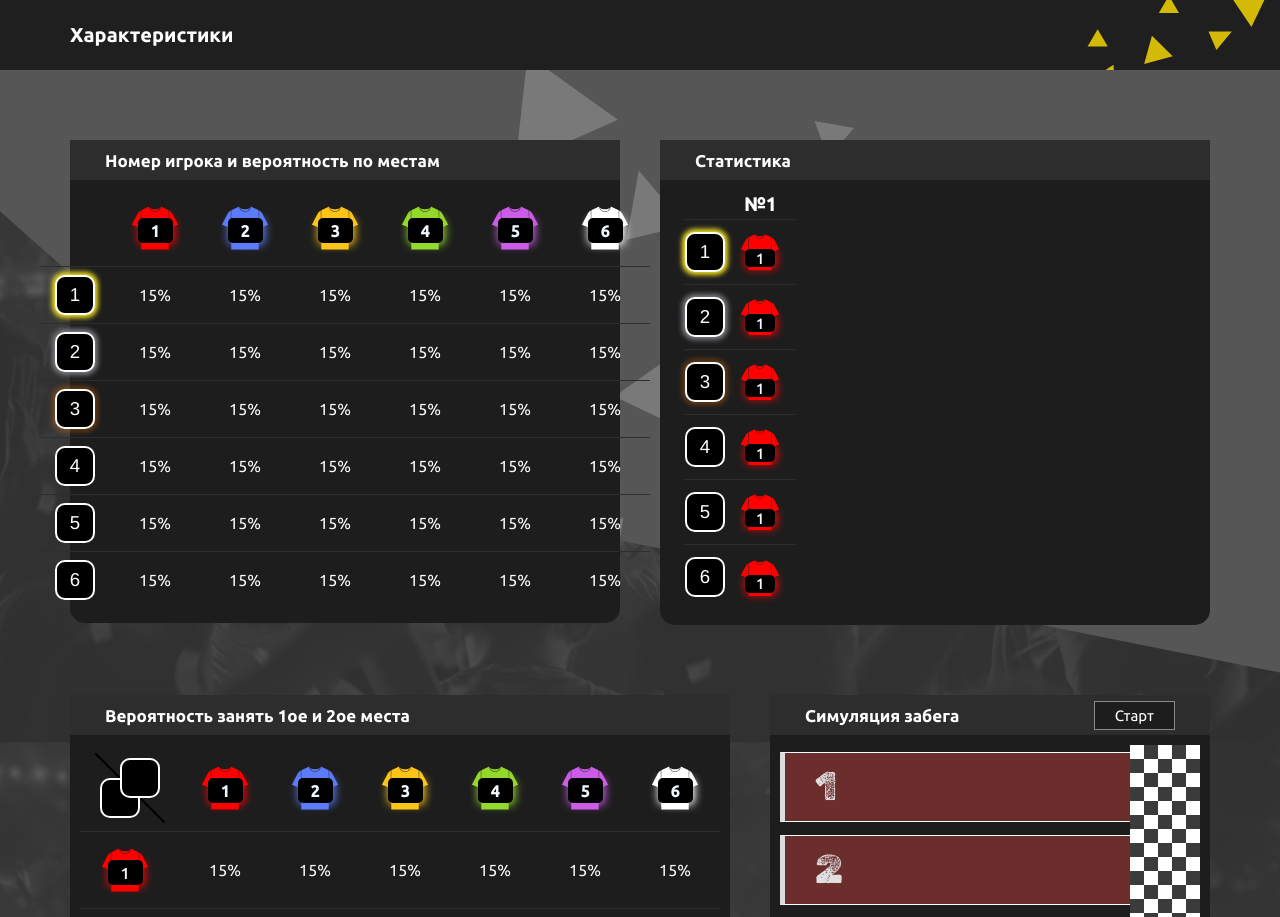
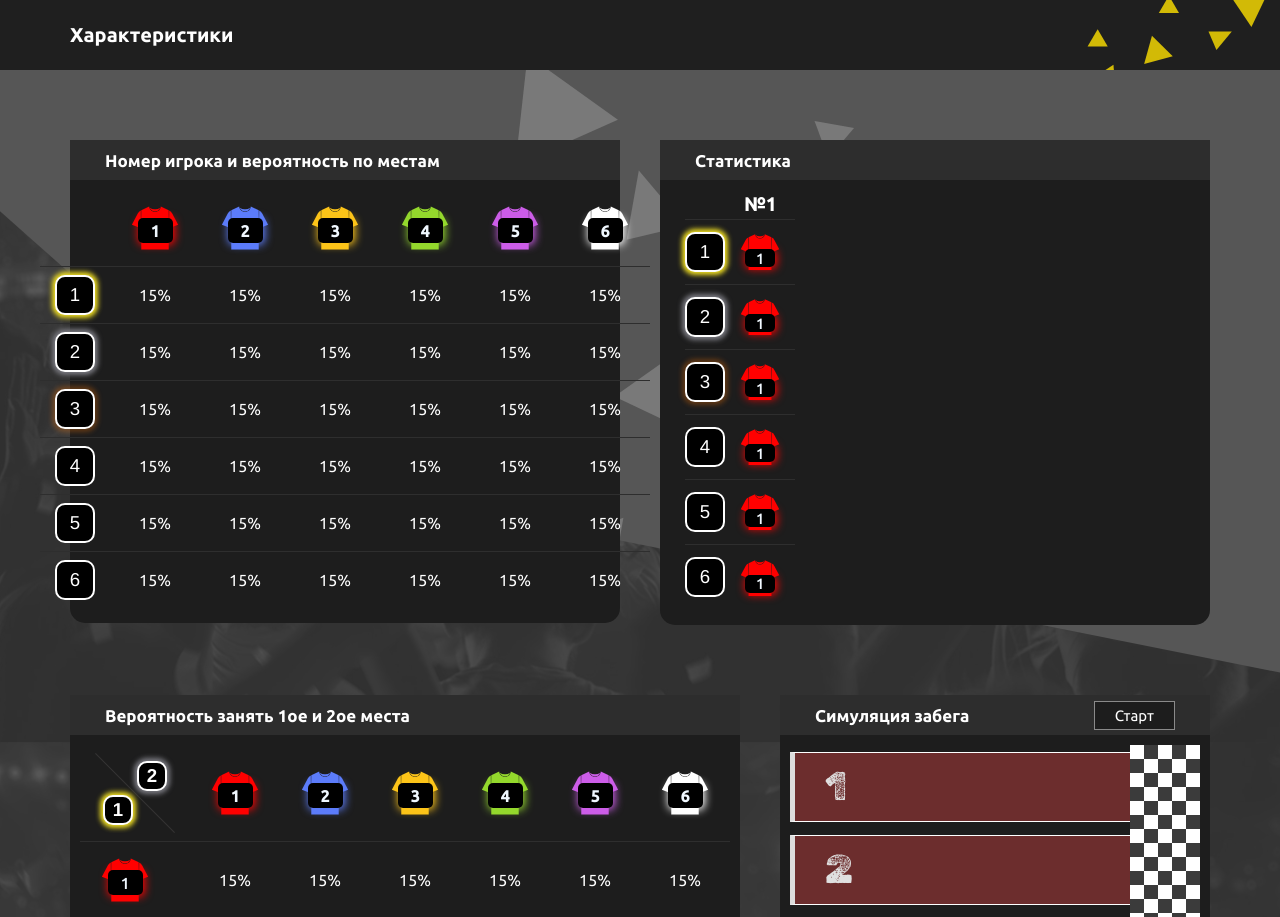
Before and after one commit to ClouRise/FANTASTICHACK2025, a Vue app in the folder frontend/front/: page / in a window 1280 px wide. Shown: the top 917 px of the page. Built offline with nearby package versions, Linux system fonts and the light colour scheme.

Commit message:
updatefront

```diff
--- a/frontend/front/src/components/top12.vue
+++ b/frontend/front/src/components/top12.vue
@@ -2,10 +2,10 @@
     <div class="diagonal-container">
         <div class="diagonal-line"></div>
         <div class="num num-1">
-            <titlerow>1</titlerow>
+            <titlerow style="width: 30px; height: 30px; box-shadow: #EFDE22 0px 0px 5px 3px" num="1"></titlerow>
         </div>
         <div class="num num-2">
-            <titlerow>2</titlerow>
+            <titlerow style="width: 30px; height: 30px; box-shadow: #7A7A81 0px 0px 5px 3px" num="2"></titlerow>
         </div>
     </div>
 </template>
@@ -21,8 +21,8 @@ import titlerow from './titlerow.vue';
 
 <style scoped>
 .diagonal-container {
-  width: 70px;
-  height: 70px;
+  width: 80px;
+  height: 80px;
   position: relative;
   overflow: hidden; /* чтобы линия не выходила за границы */
 }
@@ -30,8 +30,8 @@ import titlerow from './titlerow.vue';
 .diagonal-line {
   position: absolute;
   width: 140%; /* длина линии = диагональ квадрата */
-  height: 2px;
-  background: #000;
+  height: 1px;
+  background: #353434;
   left: -20%;
   top: 50%;
   transform:
@@ -42,19 +42,18 @@ import titlerow from './titlerow.vue';
 
 .num {
   position: absolute;
-  font-size: 12px;
   color: #333;
   z-index: 1; /* чтобы цифры были поверх линии */
 }
 
 .num-1 {
-  left: 5px;
-  bottom: 5px;
+  left: 8px;
+  bottom: 8px;
 }
 
 .num-2 {
-  right: 5px;
-  top: 5px;
+  right: 8px;
+  top: 8px;
 }
 
 </style>
```
